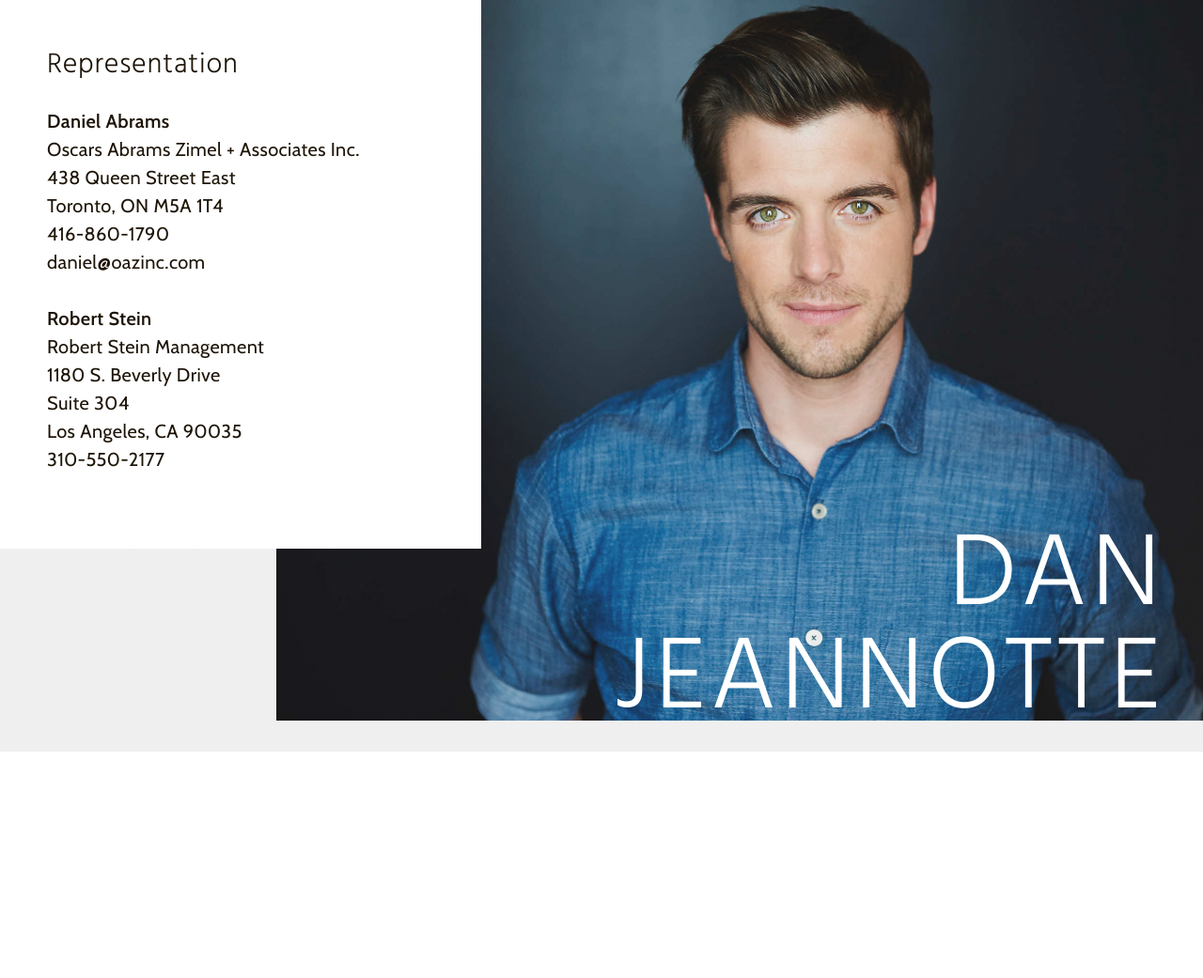
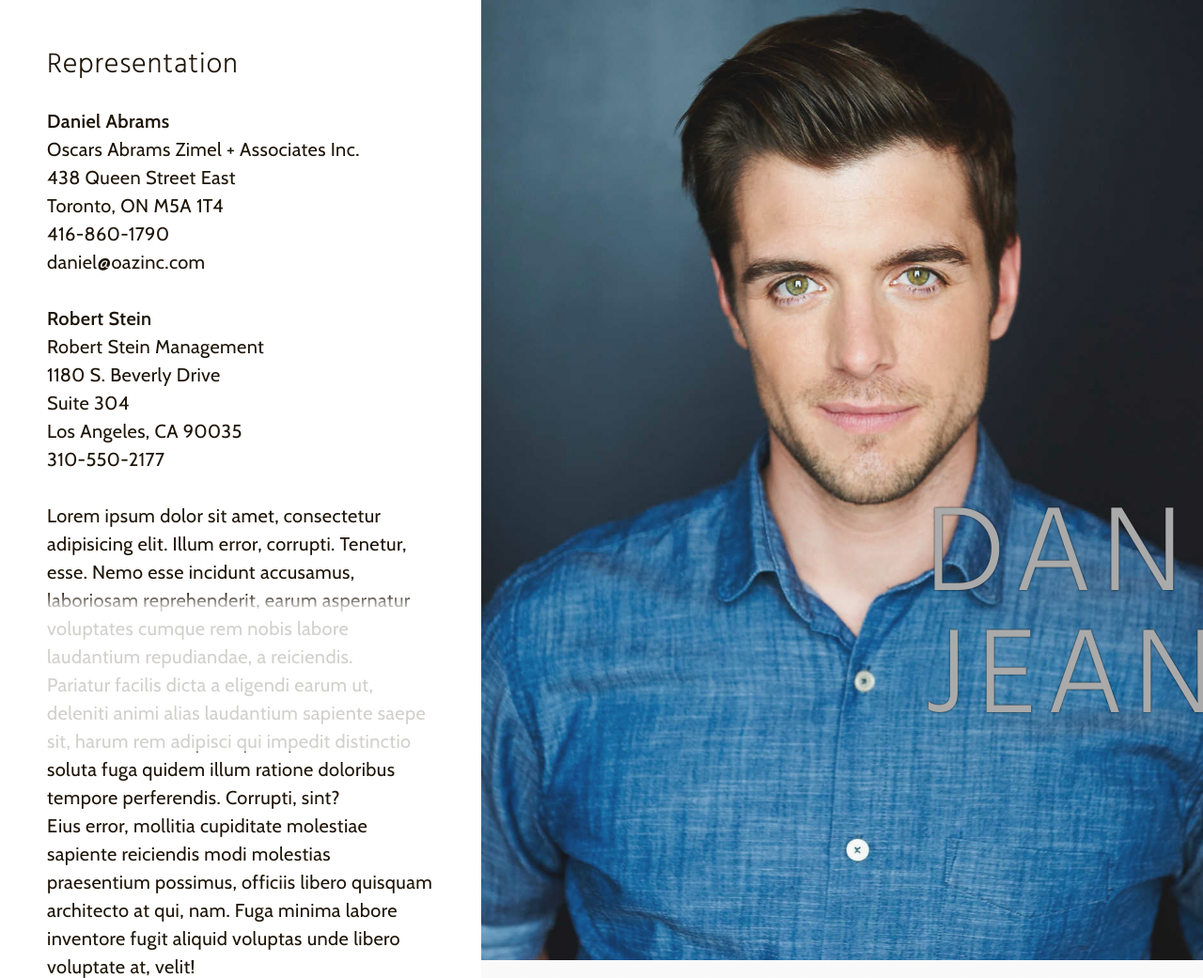
Before and after one commit to AsafGerchak/DanJeannotte, a website: page index.html in a window 1280 px wide. Shown: the top 1041 px of the page at 94% size. Before the commit the page ends 800 px from the top, so only its background shows below. Drawn offline with nearby package versions, Linux system fonts and the light colour scheme.

Commit message:
Working on a secy title :cool:

```diff
--- a/assets/css/style.scss
+++ b/assets/css/style.scss
@@ -1,8 +1,8 @@
 @import "_compere";
 
 body {
-	background: linear-gradient(rgba(150, 150, 150, 0.15), rgba(150, 150, 150, 0.15)), url("../images/hero03.jpg") 230% top no-repeat;
-	background-size: 90%;
+	background: linear-gradient(rgba(200, 200, 200, 0.10), rgba(200, 200, 200, 0.10)), url("../images/hero03.jpg") 150px top no-repeat;
+	background-size: 120%;
 	background-attachment: fixed;
 	font-size: 20px;
 	color: #1d1407;
@@ -14,11 +14,13 @@ h1, h3 {
 }
 
 h1 {
-	color: #fff;
-	font-size: 5.5em;
+	color: #aaa;
+	// color: #33240D;
+	font-size: 6.5em;
 	line-height: 1;
-	letter-spacing: 5px;
+	letter-spacing: 10px;
 	text-transform: uppercase;
+	text-shadow: 0 0 2px #111;
 }
 
 h3 {
@@ -35,15 +37,16 @@ p {
 
 header {
 	position: fixed;
+	z-index: 1;
 	right: 40px;
-	bottom: 20px;
-	width: 55%;
+	bottom: 10px;
+	width: calc(100% - 80px);
 	text-align: right;
 }
 
 section {
 	width: 40%;
-	padding: 50px;
+	padding: 50px 50px 190px 50px;
 	background: #fff;
 
 	h3 {
@@ -58,4 +61,13 @@ section {
 		}
 	} // .contact
 
+	.contentCover {
+		width: 40%;
+		height: 170px;
+		position: fixed;
+		bottom: 0;
+		left: 0;
+		background: linear-gradient(to top, rgba(255, 255, 255, 0.8) 0%, rgba(255, 255, 255, 0.8) 90%, rgba(255, 255, 255, 0) 100%);
+	} // .contentCover
+
 } // section
--- a/index.html
+++ b/index.html
@@ -40,6 +40,14 @@
 
 		</div> <!-- /.representation -->
 
+		<p>Lorem ipsum dolor sit amet, consectetur adipisicing elit. Illum error, corrupti. Tenetur, esse. Nemo esse incidunt accusamus, laboriosam reprehenderit, earum aspernatur voluptates cumque rem nobis labore laudantium repudiandae, a reiciendis.</p>
+		<p>Pariatur facilis dicta a eligendi earum ut, deleniti animi alias laudantium sapiente saepe sit, harum rem adipisci qui impedit distinctio soluta fuga quidem illum ratione doloribus tempore perferendis. Corrupti, sint?</p>
+		<p>Eius error, mollitia cupiditate molestiae sapiente reiciendis modi molestias praesentium possimus, officiis libero quisquam architecto at qui, nam. Fuga minima labore inventore fugit aliquid voluptas unde libero voluptate at, velit!</p>
+		<p>Neque cumque perferendis nostrum, iusto praesentium ipsam aut! Debitis odio eum iusto veritatis. Praesentium accusantium quisquam quo, non pariatur quidem nobis voluptate nemo aliquam omnis, minima corporis totam tempore porro.</p>
+		<p>Animi nobis nihil, aliquam suscipit quo accusantium, esse. Quo distinctio, ratione nam! Exercitationem ad consequuntur iste, sint dolore quibusdam laboriosam nobis neque odit dolores magnam aut sed quisquam dolor beatae.</p>
+
+		<div class="contentCover"></div> <!-- /.contentCover -->
+
 	</section>
 
 </body>
```
Also changed, not shown: assets/css/mini.css, assets/css/style.css.
